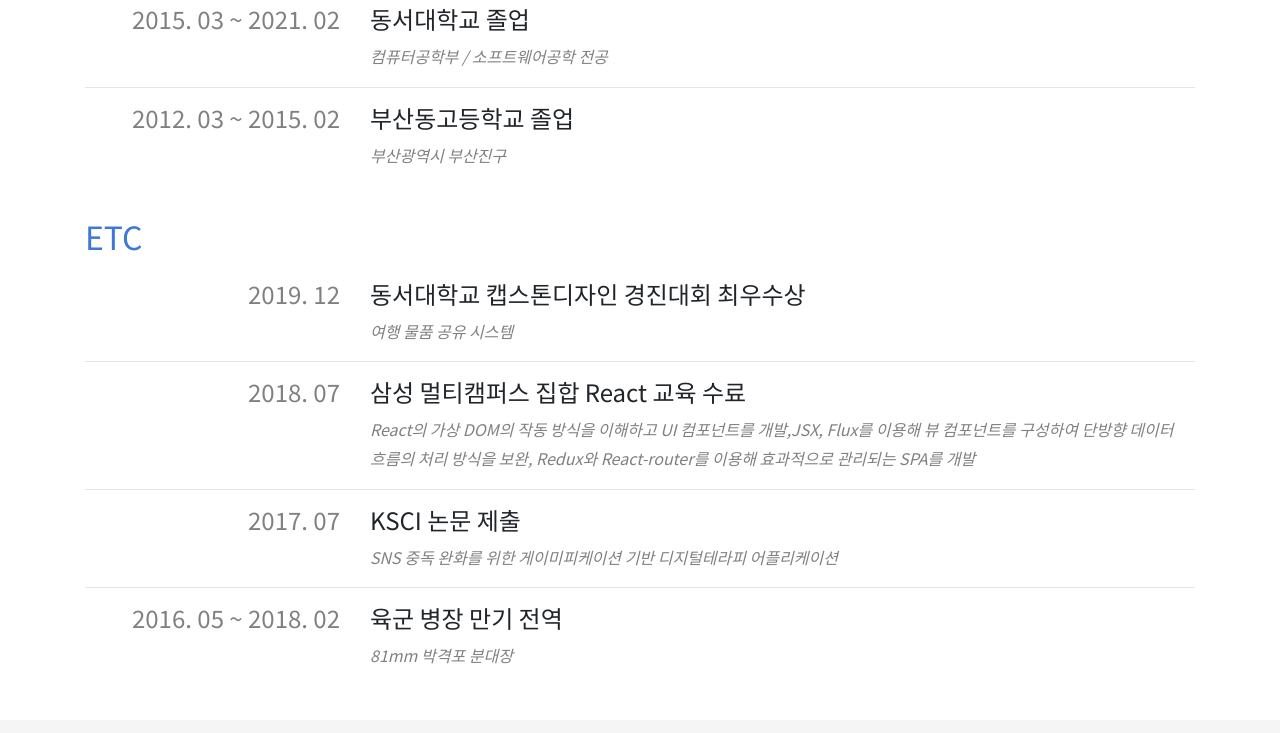
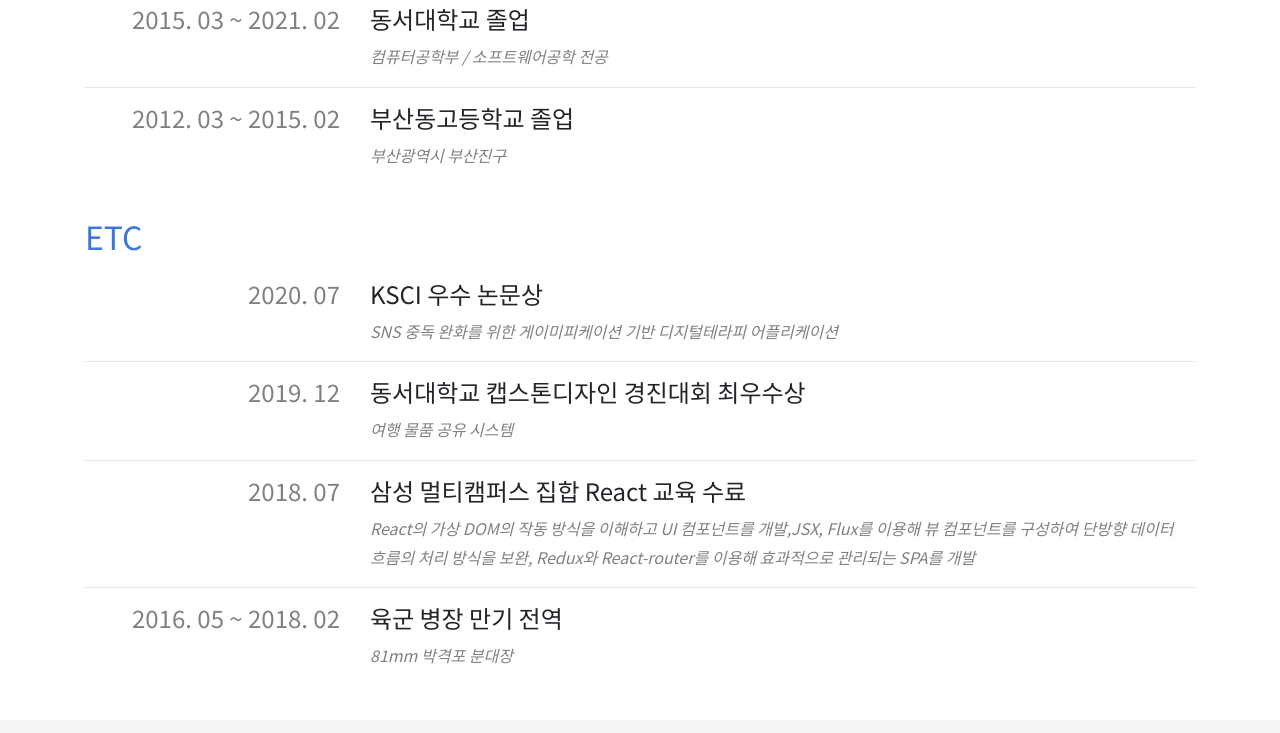
Before and after one commit to gyunhwan/portfolio, a plain HTML site: page index.html in a window 1280 px wide. Shown: the part 3180-3913 px from the top of the page. Drawn offline with nearby package versions, Linux system fonts and the light colour scheme.

Commit message:
Update index.html

```diff
--- a/index.html
+++ b/index.html
@@ -460,6 +460,16 @@
               <h2 class="blue">ETC</h2>
             </div>
           </div>
+            <div class="row">
+                <div class="col-md-3 col-12 text-md-right">
+                  <h4 class="gray">2020. 07</h4>
+                </div>
+                <div class="col-md-9 col-12">
+                  <h4>KSCI 우수 논문상</h4>
+                  <i class="gray">SNS 중독 완화를 위한 게이미피케이션 기반 디지털테라피 어플리케이션</i>
+                </div>
+              </div>
+              <hr />
               <div class="row">
                 <div class="col-md-3 col-12 text-md-right">
                   <h4 class="gray">2019. 12</h4>
@@ -477,16 +487,6 @@
                 <div class="col-md-9 col-12">
                   <h4>삼성 멀티캠퍼스 집합 React 교육 수료</h4>
                   <i class="gray">React의 가상 DOM의 작동 방식을 이해하고 UI 컴포넌트를 개발,JSX, Flux를 이용해 뷰 컴포넌트를 구성하여 단방향 데이터 흐름의 처리 방식을 보완, Redux와 React-router를 이용해 효과적으로 관리되는 SPA를 개발</i>
-                </div>
-              </div>
-              <hr />
-              <div class="row">
-                <div class="col-md-3 col-12 text-md-right">
-                  <h4 class="gray">2017. 07</h4>
-                </div>
-                <div class="col-md-9 col-12">
-                  <h4>KSCI 논문 제출</h4>
-                  <i class="gray">SNS 중독 완화를 위한 게이미피케이션 기반 디지털테라피 어플리케이션</i>
                 </div>
               </div>
               <hr />
```
